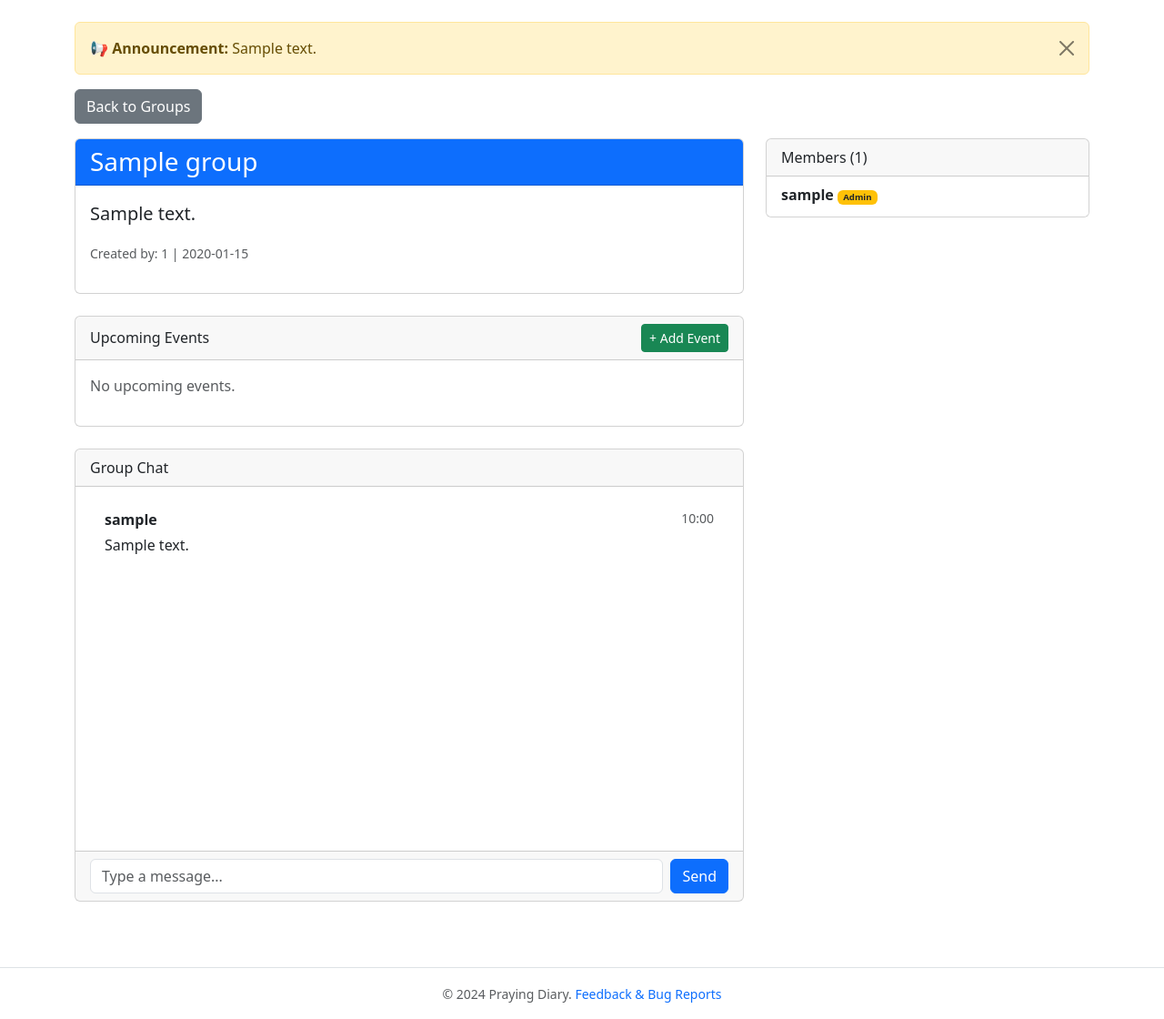
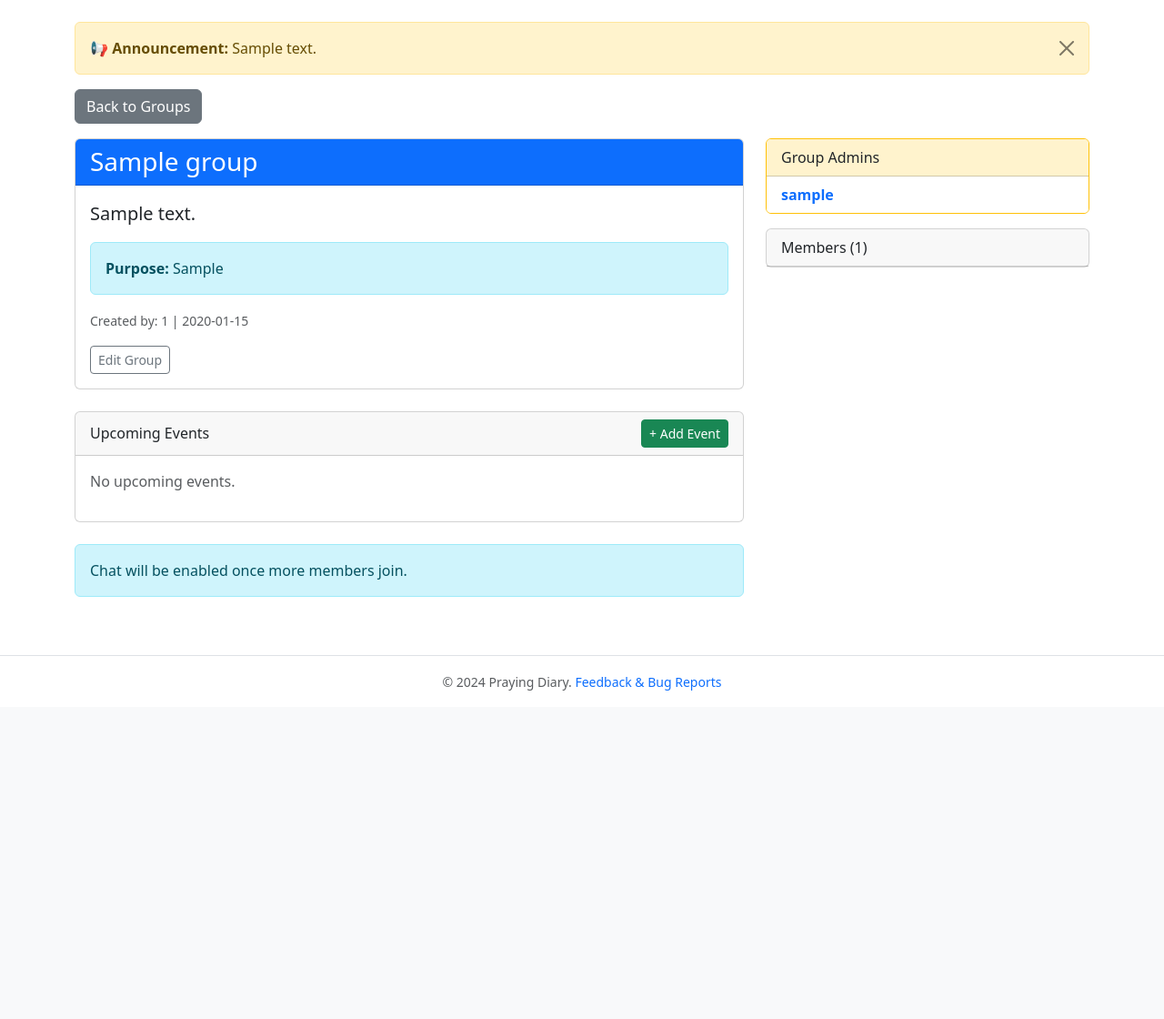
Before and after one commit to arm00pv/pray, a Flask app: page /groups/1 in a window 1280 px wide. Shown: the part 80-1200 px from the top of the page at 91% size. After the commit the page ends 839 px from the top, so only its background shows below. Run offline with Flask 3, Linux system fonts and the light colour scheme; a user stored in the database is signed in; tables that the repository leaves empty hold one stand-in row (values such as "Sample post").

Commit message:
Implement Badges, Enhanced Stickers, and Group Features
- Badges: Added `Badge` model, seeding logic, and frontend display.
- Stickers: Replaced text input with Emoji reaction bar and aggregated counts.
- Groups:
    - Added `purpose` field.
    - Implemented chat restriction (requires >1 member).
    - Improved Member/Admin list visibility and role distinction.
    - Added `edit_group` functionality for admins.
- Verified all features with automated scripts.

Co-authored-by: arm00pv <207780510+arm00pv@users.noreply.github.com>

```diff
--- a/app.py
+++ b/app.py
@@ -23,6 +23,8 @@ from routes.goal_routes import goal_bp
 from routes.game_routes import game_bp
 from routes.feedback_routes import feedback_bp
 from utils import get_random_verse, send_email, get_todays_reading
+from utils.gamification import seed_badges
+from utils.sticker_helper import count_stickers
 from models import Announcement, PrayerReminder
 from apscheduler.schedulers.background import BackgroundScheduler
 from datetime import datetime
@@ -117,7 +119,8 @@ def create_app():
         return dict(
             daily_verse=get_random_verse(locale, seed_key=seed_key),
             active_announcement=active_announcement,
-            reading_plan=get_todays_reading()
+            reading_plan=get_todays_reading(),
+            count_stickers=count_stickers
         )
 
     # Scheduler
@@ -158,6 +161,9 @@ def initialize_db():
 # Ensure DB is initialized in production (Gunicorn)
 if not os.environ.get('SKIP_DB_INIT'):
     initialize_db()
+    with app.app_context():
+        seed_badges()
+        print("Badges seeded.")
 
 if __name__ == '__main__':
     port = int(os.environ.get('PORT', 8080))
--- a/models.py
+++ b/models.py
@@ -169,6 +169,7 @@ class PrayerGroup(db.Model):
     id = db.Column(db.Integer, primary_key=True)
     name = db.Column(db.String(100), unique=True, nullable=False)
     description = db.Column(db.String(255))
+    purpose = db.Column(db.Text, nullable=True) # Extended profile purpose
     created_by = db.Column(db.Integer, db.ForeignKey('user.id'), nullable=False)
     created_at = db.Column(db.DateTime, default=lambda: datetime.now(timezone.utc))
     members = db.relationship('User', secondary=group_members, lazy='subquery',
@@ -276,3 +277,20 @@ class Feedback(db.Model):
     created_at = db.Column(db.DateTime, default=lambda: datetime.now(timezone.utc))
 
     user = db.relationship('User', backref='feedback_entries')
+
+class Badge(db.Model):
+    id = db.Column(db.Integer, primary_key=True)
+    name = db.Column(db.String(100), unique=True, nullable=False)
+    description = db.Column(db.String(255))
+    icon = db.Column(db.String(50)) # Emoji or class name
+    criteria_type = db.Column(db.String(50)) # e.g., 'entries_count', 'amens_count', 'streak'
+    threshold = db.Column(db.Integer, default=1)
+
+class UserBadge(db.Model):
+    id = db.Column(db.Integer, primary_key=True)
+    user_id = db.Column(db.Integer, db.ForeignKey('user.id'), nullable=False)
+    badge_id = db.Column(db.Integer, db.ForeignKey('badge.id'), nullable=False)
+    earned_at = db.Column(db.DateTime, default=lambda: datetime.now(timezone.utc))
+
+    user = db.relationship('User', backref='badges')
+    badge = db.relationship('Badge')
--- a/routes/group_routes.py
+++ b/routes/group_routes.py
@@ -65,18 +65,34 @@ def create_event(group_id):
 def create_group():
     name = request.form.get('name')
     description = request.form.get('description')
+    purpose = request.form.get('purpose')
 
     if not name:
         flash('Group name is required.')
         return redirect(url_for('group.index'))
 
-    group = PrayerGroup(name=name, description=description, created_by=current_user.id)
+    group = PrayerGroup(name=name, description=description, purpose=purpose, created_by=current_user.id)
     group.members.append(current_user)
     group.admins.append(current_user) # Creator is admin
     db.session.add(group)
     db.session.commit()
     flash('Prayer group created.')
     return redirect(url_for('group.index'))
+
+@group_bp.route('/<int:group_id>/edit', methods=['POST'])
+@login_required
+def edit_group(group_id):
+    group = PrayerGroup.query.get_or_404(group_id)
+    if current_user not in group.admins:
+        flash(_('Only admins can edit the group.'))
+        return redirect(url_for('group.detail', group_id=group.id))
+
+    group.name = request.form.get('name')
+    group.description = request.form.get('description')
+    group.purpose = request.form.get('purpose')
+    db.session.commit()
+    flash(_('Group updated.'))
+    return redirect(url_for('group.detail', group_id=group.id))
 
 @group_bp.route('/<int:group_id>/message', methods=['POST'])
 @login_required
--- a/templates/group_detail.html
+++ b/templates/group_detail.html
@@ -13,7 +13,48 @@
             </div>
             <div class="card-body">
                 <p class="lead">{{ group.description }}</p>
+                {% if group.purpose %}
+                    <div class="alert alert-info">
+                        <strong>{{ _('Purpose') }}:</strong> {{ group.purpose }}
+                    </div>
+                {% endif %}
                 <p><small class="text-muted">{{ _('Created by') }}: {{ group.created_by }} | {{ group.created_at.strftime('%Y-%m-%d') }}</small></p>
+
+                {% if current_user in group.admins %}
+                    <button class="btn btn-sm btn-outline-secondary" data-bs-toggle="modal" data-bs-target="#editGroupModal">{{ _('Edit Group') }}</button>
+                {% endif %}
+            </div>
+        </div>
+
+        <!-- Edit Group Modal -->
+        <div class="modal fade" id="editGroupModal" tabindex="-1">
+            <div class="modal-dialog">
+                <div class="modal-content">
+                    <form action="{{ url_for('group.edit_group', group_id=group.id) }}" method="POST">
+                        <div class="modal-header">
+                            <h5 class="modal-title">{{ _('Edit Group') }}</h5>
+                            <button type="button" class="btn-close" data-bs-dismiss="modal"></button>
+                        </div>
+                        <div class="modal-body">
+                            <div class="mb-3">
+                                <label class="form-label">{{ _('Name') }}</label>
+                                <input type="text" name="name" class="form-control" value="{{ group.name }}" required>
+                            </div>
+                            <div class="mb-3">
+                                <label class="form-label">{{ _('Description') }}</label>
+                                <input type="text" name="description" class="form-control" value="{{ group.description or '' }}">
+                            </div>
+                            <div class="mb-3">
+                                <label class="form-label">{{ _('Purpose') }}</label>
+                                <textarea name="purpose" class="form-control" rows="3">{{ group.purpose or '' }}</textarea>
+                            </div>
+                        </div>
+                        <div class="modal-footer">
+                            <button type="button" class="btn btn-secondary" data-bs-dismiss="modal">{{ _('Close') }}</button>
+                            <button type="submit" class="btn btn-primary">{{ _('Save Changes') }}</button>
+                        </div>
+                    </form>
+                </div>
             </div>
         </div>
 
@@ -42,6 +83,7 @@
             </div>
         </div>
 
+        {% if group.members|length > 1 %}
         <div class="card mb-4">
             <div class="card-header">{{ _('Group Chat') }}</div>
             <div class="card-body" style="height: 400px; overflow-y: auto;">
@@ -68,6 +110,11 @@
             </div>
             {% endif %}
         </div>
+        {% else %}
+        <div class="alert alert-info">
+            {{ _('Chat will be enabled once more members join.') }}
+        </div>
+        {% endif %}
     </div>
 
     <!-- Event Modal -->
@@ -103,34 +150,44 @@
     </div>
 
     <div class="col-md-4">
+        <!-- Admins List -->
+        <div class="card mb-3 border-warning">
+            <div class="card-header bg-warning-subtle text-dark">{{ _('Group Admins') }}</div>
+            <ul class="list-group list-group-flush">
+                {% for admin in group.admins %}
+                <li class="list-group-item d-flex justify-content-between align-items-center">
+                    <a href="{{ url_for('profile.public_profile', username=admin.username) }}" class="text-decoration-none fw-bold">{{ admin.username }}</a>
+                    {% if current_user.is_authenticated and current_user.id != admin.id %}
+                        <a href="{{ url_for('message.conversation', user_id=admin.id) }}" class="btn btn-sm btn-outline-primary py-0">✉️</a>
+                    {% endif %}
+                </li>
+                {% endfor %}
+            </ul>
+        </div>
+
+        <!-- Members List -->
         <div class="card">
             <div class="card-header">{{ _('Members') }} ({{ group.members|length }})</div>
             <ul class="list-group list-group-flush" style="max-height: 500px; overflow-y: auto;">
                 {% for member in group.members %}
+                    {% if member not in group.admins %}
                     <li class="list-group-item">
-                    <div class="d-flex justify-content-between align-items-center mb-1">
-                        <span>
-                            <strong><a href="{{ url_for('profile.public_profile', username=member.username) }}" class="text-decoration-none text-body">{{ member.username }}</a></strong>
-                            {% if member in group.admins %}
-                                <span class="badge bg-warning text-dark" style="font-size: 0.6rem;">{{ _('Admin') }}</span>
-                            {% endif %}
-                        </span>
-                    </div>
-
-                    <div class="d-flex justify-content-end gap-1">
+                        <div class="d-flex justify-content-between align-items-center">
+                            <a href="{{ url_for('profile.public_profile', username=member.username) }}" class="text-decoration-none text-body">{{ member.username }}</a>
+                            <div class="d-flex gap-1">
                                 {% if current_user.is_authenticated and current_user.id != member.id %}
-                            <a href="{{ url_for('message.conversation', user_id=member.id) }}" class="btn btn-sm btn-outline-primary" title="{{ _('Send Message') }}">
-                                ✉️
-                            </a>
+                                    <a href="{{ url_for('message.conversation', user_id=member.id) }}" class="btn btn-sm btn-outline-primary py-0">✉️</a>
                                 {% endif %}
 
-                        {% if current_user in group.admins and member not in group.admins %}
+                                {% if current_user in group.admins %}
                                     <form action="{{ url_for('group.promote_member', group_id=group.id, user_id=member.id) }}" method="POST" class="d-inline">
-                                <button type="submit" class="btn btn-sm btn-outline-info" title="{{ _('Promote to Admin') }}">⬆️</button>
+                                        <button type="submit" class="btn btn-sm btn-outline-info py-0" title="{{ _('Promote to Admin') }}">⬆️</button>
                                     </form>
                                 {% endif %}
                             </div>
+                        </div>
                     </li>
+                    {% endif %}
                 {% endfor %}
             </ul>
         </div>
```
Also changed, not shown: routes/community_routes.py (+11 -0 lines), routes/entry_routes.py (+11 -1 lines), templates/community.html (+10 -0 lines), templates/groups.html (+19 -7 lines), templates/public_profile.html (+6 -5 lines), templates/user_dashboard.html (+20 -4 lines), tests/test_gamification.py (added, +89 -0 lines), utils/gamification.py (added, +67 -0 lines), utils/sticker_helper.py (added, +21 -0 lines), translations/es/LC_MESSAGES/messages.po, 2 other files. Lines whose indentation alone changed are shown as unchanged.
